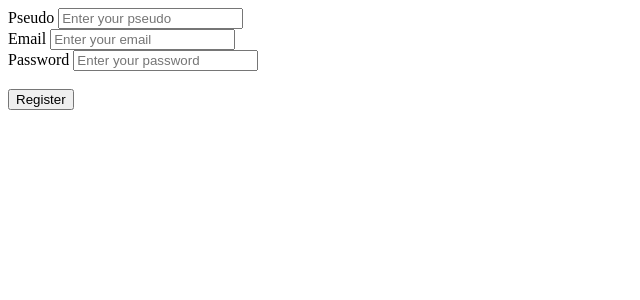
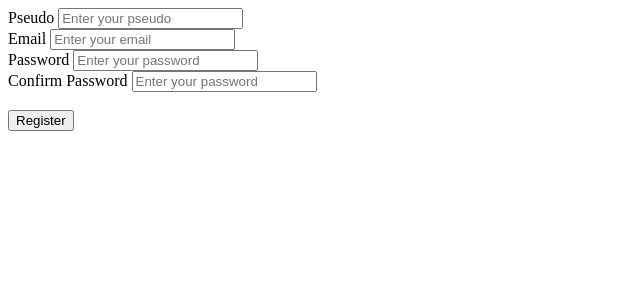
Before and after one commit to mikejc673/mangatheque, a PHP site: page /view/auth/register.php in a window 1280 px wide. Shown: the top 300 px of the page, without its empty margins (0-640 px from the left). Run offline with PHP 8.4, Linux system fonts and the light colour scheme.

Commit message:
update register

```diff
--- a/controller/ControllerUser.php
+++ b/controller/ControllerUser.php
@@ -13,7 +13,7 @@ class ControllerUser {
     }
     }
 
-    public function DeleteUserById(int $id){
+    public function DeleteUserById (int $id){
        $modelUser = new ModelUser();
        $success = $modelUser->deleteOneUserById($id);
 
--- a/view/auth/register.php
+++ b/view/auth/register.php
@@ -17,7 +17,17 @@ ob_end_clean();
     </div>
     <div>
         <label for="password">Password</label>
-        <input type="password" name="password" id="password" placeholder="Enter your password" required>
+        <input type="password" name="password" id="password" placeholder="Enter your password" required><br>
+        <label for="confirm password">Confirm Password</label>
+        <input type="confirm password" name="confirm password" placeholder="Enter your password" required $hash = '$2y$12$4Umg0rCJwMswRw/l.SwHvuQV01coP0eWmGzd61QH2RvAOMANUBGC.';
+
+if (password_verify('rasmuslerdorf', $hash)) {
+    echo 'Password is valid!';
+} else {
+    echo 'Invalid password.';
+}
+?>
+
     </div>
     <br>
     <div>
```
